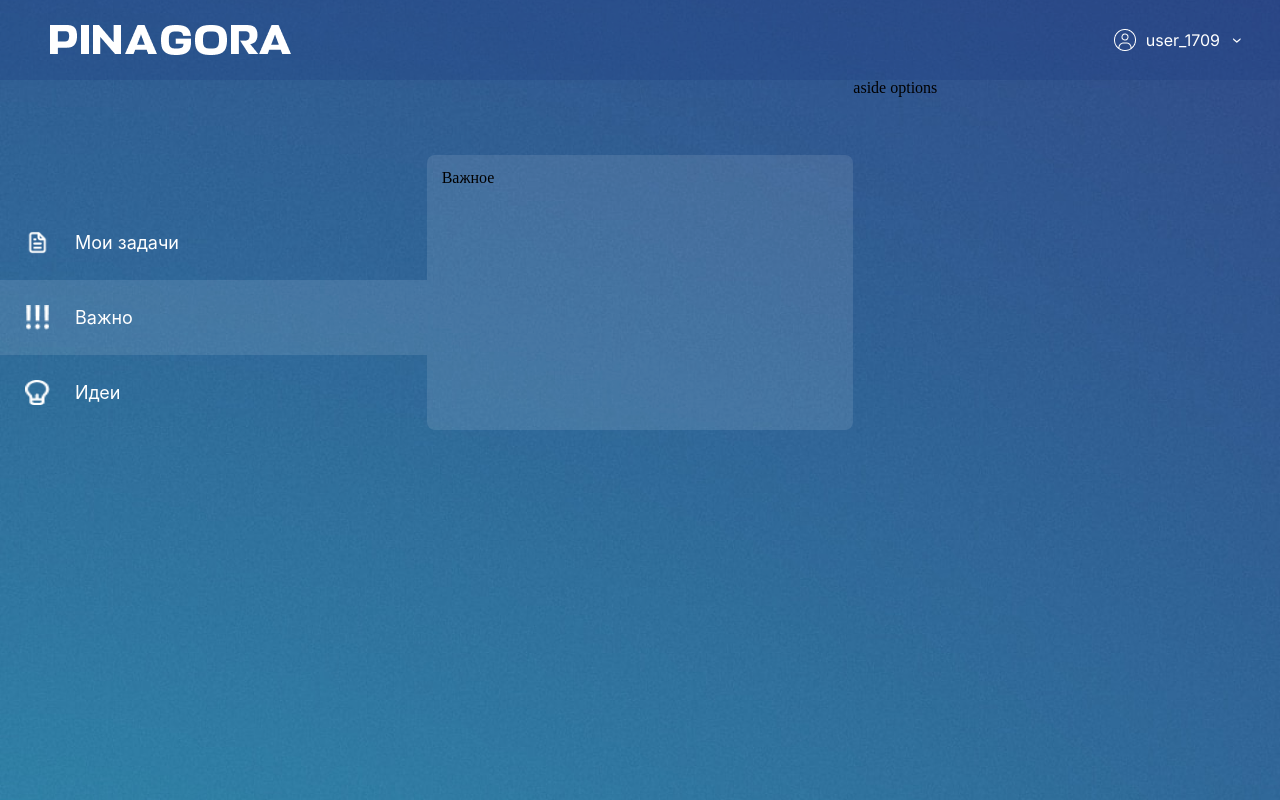
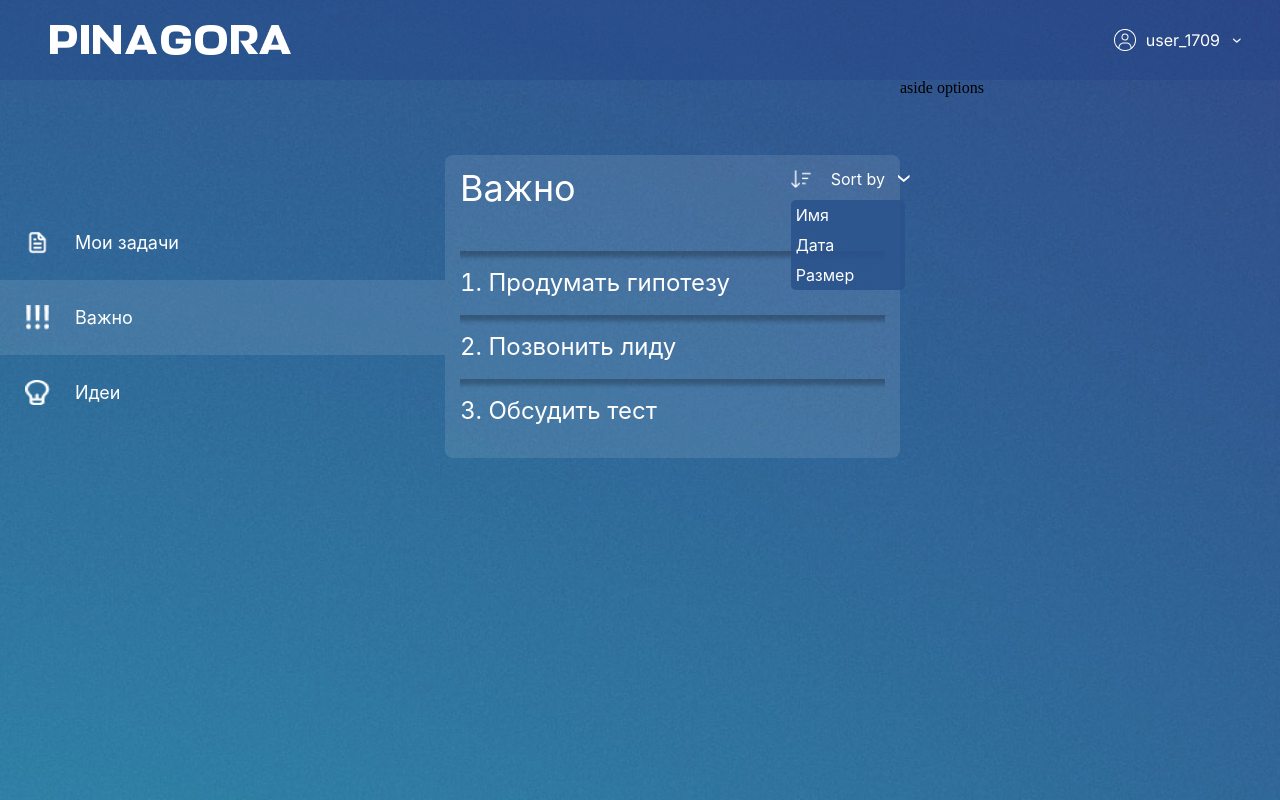
Before and after one commit to longetka/pinagora-client, a React (Create React App) app: page /project/important in a window 1280 px wide. Built offline with nearby package versions, Linux system fonts and the light colour scheme; a web font is replaced by a local one.

Commit message:
project page important part

```diff
--- a/src/assets/styles/components.scss
+++ b/src/assets/styles/components.scss
@@ -19,3 +19,4 @@
 @import '../../components/projectTasks/ProjectTasks.scss';
 @import '../../components/taskCard/TaskCard.scss';
 @import '../../components/projectNavLink/ProjectNavLink.scss';
+@import '../../components/projectImportant/ProjectImportant.scss';
--- a/src/components/projectImportant/ProjectImportant.js
+++ b/src/components/projectImportant/ProjectImportant.js
@@ -1,9 +1,27 @@
 import React from 'react';
+import SortFolderButton from '../buttons/sortFolderButton/SortFolderButton';
+import Item from './components/Item';
+import items from './testItems';
 
 const ProjectImportant = () => {
+	const itemsRender = items.map((value, index) => {
+		return (
+			<Item index={index} name={value} />
+		)
+	})
+
 	return (
-		<div>
-			<h1>Важное</h1>
+		<div className="projectImportant">
+			<div className="projectImportant__head">
+				<h1 className="projectImportant__title">Важно</h1>
+				<SortFolderButton />
+			</div>
+
+			<div className="projectImportant__tasks">
+				<ol className="projectImportant__list">
+					{itemsRender}
+				</ol>
+			</div>
 		</div>
 	);
 };
--- a/src/components/projectImportant/ProjectImportant.scss
+++ b/src/components/projectImportant/ProjectImportant.scss
@@ -0,0 +1,26 @@
+.projectImportant {
+	&__head {
+		display: flex;
+		justify-content: space-between;
+	}
+	&__title {
+		font-family: $font-secondary;
+		font-size: 36px;
+		font-weight: 400;
+		color: white;
+		padding-bottom: 45px;
+	}
+	&__tasks {
+
+	}
+	&__item {
+		list-style-type: decimal;
+		list-style-position: inside;
+		font-family: $font-secondary;
+		font-size: 24px;
+		color: white;
+		font-weight: 400;
+		padding: 20px 0px;
+		box-shadow: inset 0px 10px 4px -4px rgba(0, 0, 0, .25);
+	}
+}
--- /dev/null
+++ b/src/components/projectImportant/components/Item.js
@@ -0,0 +1,11 @@
+import React from 'react';
+
+const Item = (props) => {
+	return (
+		<li key={props.index} className="projectImportant__item">
+			{props.name}
+		</li>
+	);
+};
+
+export default Item;
--- /dev/null
+++ b/src/components/projectImportant/testItems.js
@@ -0,0 +1,7 @@
+const items = [
+	"Продумать гипотезу",
+	"Позвонить лиду",
+	"Обсудить тест"
+];
+
+export default items;
--- a/src/components/projectNav/ProjectNav.js
+++ b/src/components/projectNav/ProjectNav.js
@@ -1,9 +1,8 @@
 import React from 'react';
-import { Link } from 'react-router-dom';
 import taskIcon from '../../assets/images/icons/my-task.png';
 import importantIcon from '../../assets/images/icons/important.png';
 import ideaIcon from '../../assets/images/icons/idea.png';
-import addIcon from '../../assets/images/icons/add-list.png';
+// import addIcon from '../../assets/images/icons/add-list.png';
 import ProjectNavLink from '../projectNavLink/ProjectNavLink';
 
 const ProjectNav = () => {
--- a/src/pages/project/Project.scss
+++ b/src/pages/project/Project.scss
@@ -1,6 +1,6 @@
 .project {
 	display: grid;
-	grid-template-columns: 2fr 1fr;
+	grid-template-columns: 1fr 380px;
 	&__outlet {
 		background-color: $transparent-white;
 		border-radius: 8px;
@@ -9,6 +9,6 @@
 	}
 	&__main {
 		display: grid;
-		grid-template-columns: 1fr 1fr;
+		grid-template-columns: 445px 1fr;
 	}
 }
```
